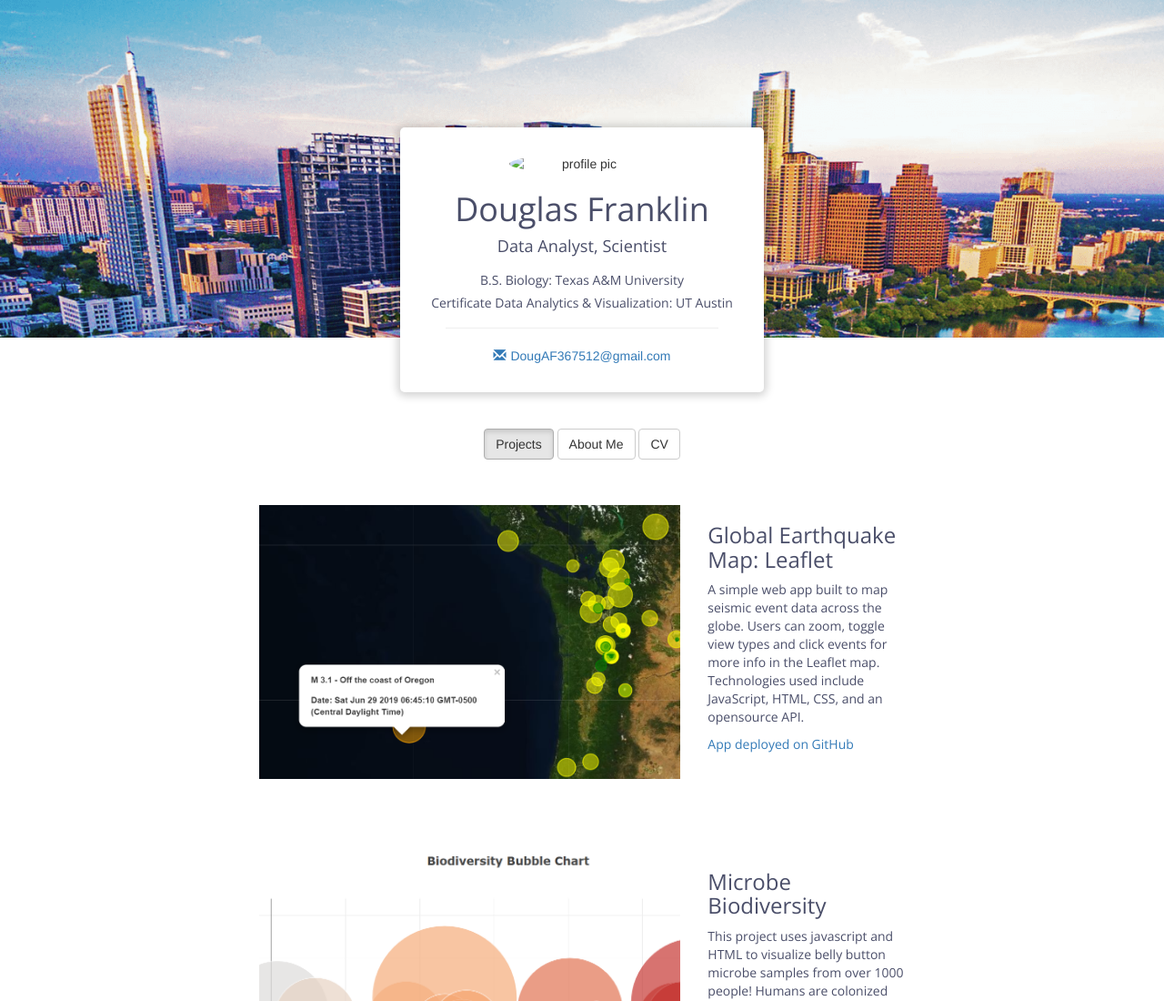
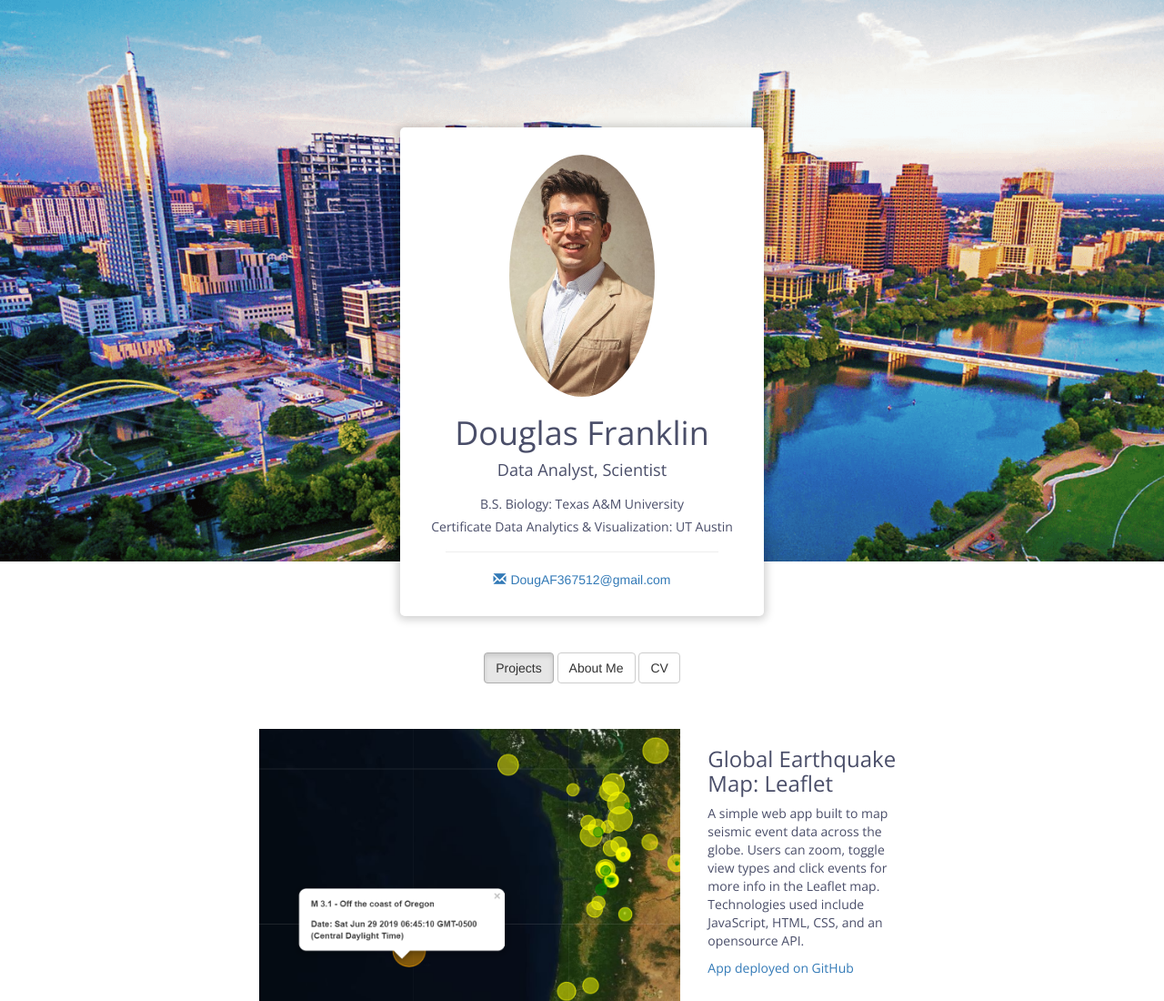
Before and after one commit to DougAF/portfolio_DougAF, a plain HTML site: page index.html in a window 1280 px wide. Shown: the top 1100 px of the page at 91% size. Drawn offline with nearby package versions, Linux system fonts and the light colour scheme.

Commit message:
headshot added

```diff
--- a/index.html
+++ b/index.html
@@ -24,7 +24,7 @@
     <div class="row text-center row-header">
       <div class="col-xs-12">
         <div class="header-col">
-          <img src="profdougpic" alt="profile pic" class="img-responsive profile-pic center-block">
+          <img src="images/dougAF_headshot.jpg" alt="profile pic" class="img-responsive profile-pic center-block">
           <h1>Douglas Franklin</h1>
           <h2>Data Analyst, Scientist</h2>
           <h5>B.S. Biology: Texas A&M University</h5>
```
Also changed, not shown: images/dougAF_headshot.jpg (added).
